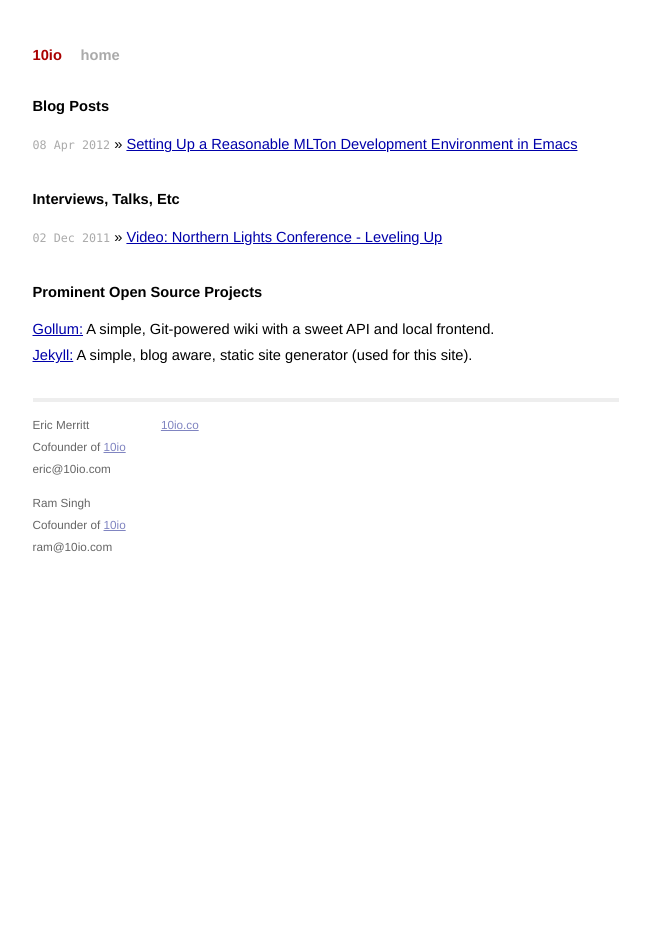
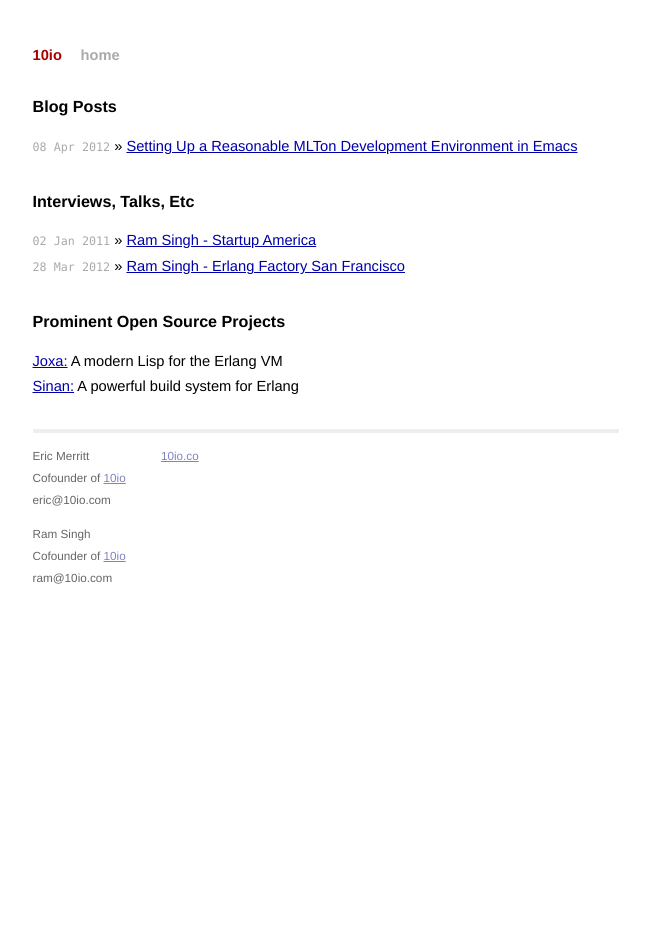
Before and after one commit to afiniate/blog, a Jekyll site: the page built from index.html, in a window 1280 px wide. Shown: the whole page, without its empty margins (314-964 px from the left). Built offline with Jekyll 4.4.1, drawn with Linux system fonts in a browser that asks for light colours; Markdown is read by kramdown in place of the engine named in the settings.

Commit message:
fix various issues in atom and index

```diff
--- a/css/screen.css
+++ b/css/screen.css
@@ -22,12 +22,13 @@ body {
   text-align: center;
 }
 
-h1, h2, h3, h4, h5, h6 {
-  font-size: 100%;
+h1{
+  font-size: 110%;
+  margin-bottom: 1em;
 }
 
-h1 {
-  margin-bottom: 1em;
+h2, h3, h4, h5, h6 {
+    font-size: 100%;
 }
 
 p {
--- a/index.html
+++ b/index.html
@@ -13,12 +13,13 @@ title: 10io
 
   <h1>Interviews, Talks, Etc</h1>
   <ul class="posts">
-    <li><span>02 Dec 2011</span> &raquo; <a href="http://vimeo.com/35640883">Video: Northern Lights Conference - Leveling Up</a></li>
+    <li><span>02 Jan 2011</span> &raquo; <a href="http://www.youtube.com/watch?v=5r0Z4-Tjqdw">Ram Singh - Startup America</a></li>
+    <li><span>28 Mar 2012</span> &raquo; <a href="http://www.erlang-factory.com/conference/SFBay2012/speakers/RamCSingh">Ram Singh - Erlang Factory San Francisco</a></li>
   </ul>
 
   <h1>Prominent Open Source Projects</h1>
   <ul class="posts">
-    <li><a href="http://github.com/github/gollum/">Gollum:</a> A simple, Git-powered wiki with a sweet API and local frontend.</li>
-    <li><a href="http://github.com/mojombo/jekyll/">Jekyll:</a> A simple, blog aware, static site generator (used for this site).</li>
+    <li><a href="https://github.com/erlware/joxa">Joxa:</a> A modern Lisp for the Erlang VM</li>
+    <li><a href="https://github.com/ericbmerritt/sinan">Sinan:</a> A powerful build system for Erlang</li>
   </ul>
 </div>
```
Also changed, not shown: atom.xml (+11 -7 lines).
